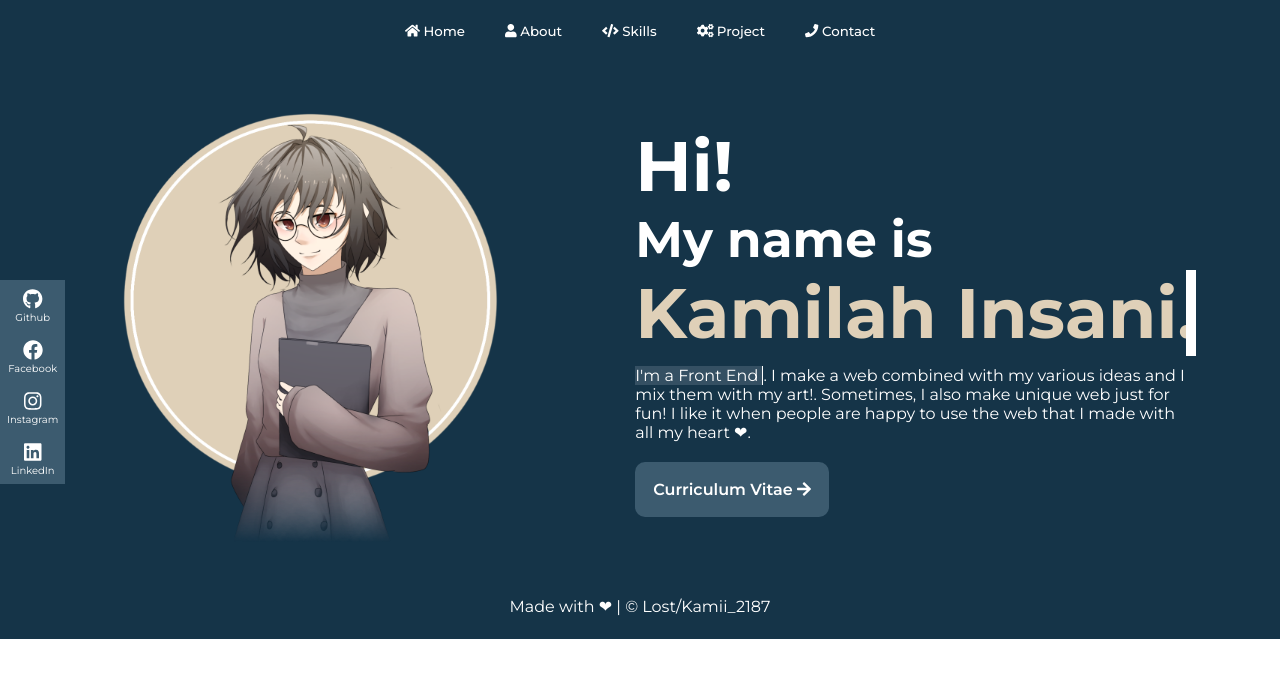
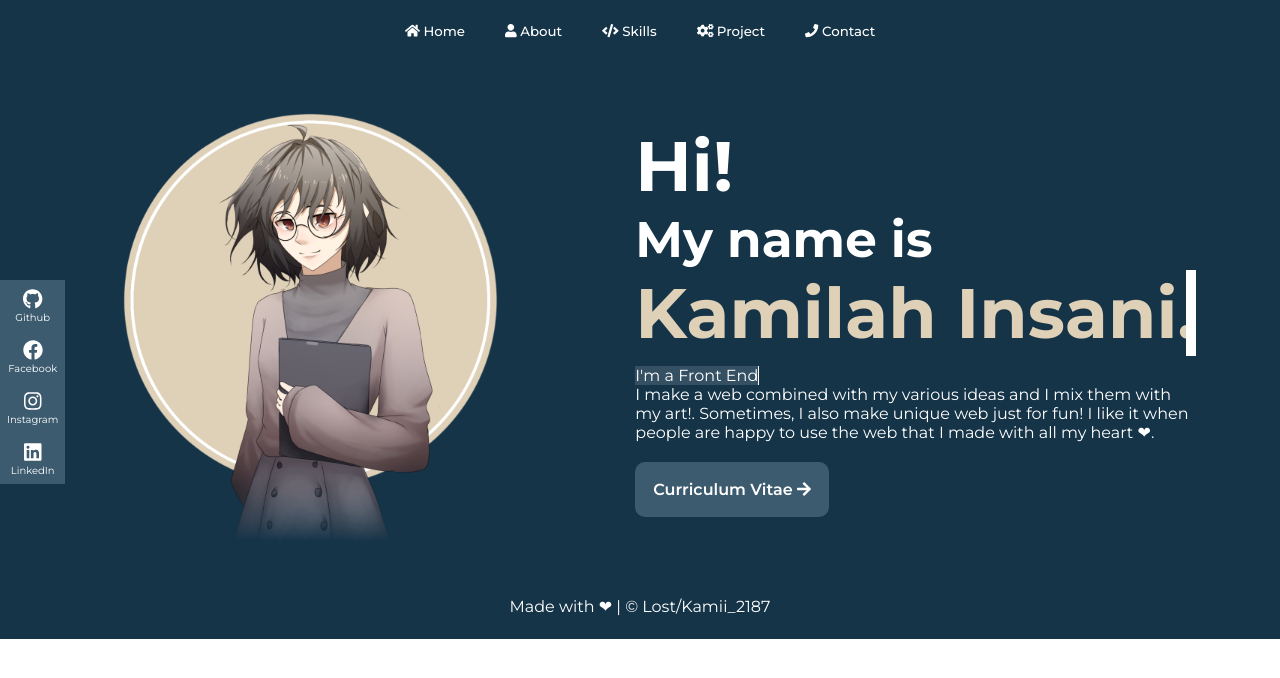
Before and after one commit to Lost1101/portfolio-v2, a React (Create React App) app: page / in a window 1280 px wide. Shown: the top 678 px of the page. Built offline with nearby package versions, Linux system fonts and the light colour scheme.

Commit message:
error deploy fix

```diff
--- a/src/App.css
+++ b/src/App.css
@@ -181,7 +181,8 @@
     blink-caret .5s step-end infinite;
 }
 
-.typewrite > .wrap {
+.typewrite > span{
+  display: inline;
   border-right: 0.08em solid #fff;
   background-color: #355063;
 }
--- a/src/components/Home.jsx
+++ b/src/components/Home.jsx
@@ -1,4 +1,3 @@
-import React, { useState, useEffect } from 'react';
 import { FontAwesomeIcon } from '@fortawesome/react-fontawesome';
 import { faArrowRight } from '@fortawesome/free-solid-svg-icons';
 import Lost from './img/Lost.png'
@@ -23,7 +22,7 @@ const Home = () => {
                 <h1 className='Intro2'>My name is</h1>
                 <h2 className='Intro3'>Kamilah Insani.</h2>
                 <div className='Home-Text'>
-                    <p><Typewriter texts={["I'm a Front End Developer", "I'm a Back End Developer", "I'm a Social Media Designer", "I'm a Digital Illustrator"]} period={1000} />. I make a web combined with my various ideas and I mix them with my art!. Sometimes, I also make unique web just for fun! I like it when people are happy to use the web that I made with all my heart ❤.</p>
+                    <p><Typewriter texts={["I'm a Front End Developer.", "I'm a Back End Developer.", "I'm a Social Media Designer.", "I'm a Digital Illustrator."]} period={1000} /> I make a web combined with my various ideas and I mix them with my art!. Sometimes, I also make unique web just for fun! I like it when people are happy to use the web that I made with all my heart ❤.</p>
                 </div>
                 <Button/>
             </div>
--- a/src/components/Typewriter.jsx
+++ b/src/components/Typewriter.jsx
@@ -33,9 +33,9 @@ const Typewriter = ({ texts, period }) => {
   }, [text, isDeleting, delta, loopNum, texts, period]);
 
   return (
-    <a className="typewrite">
+    <p className="typewrite">
       <span className="wrap">{text}</span>
-    </a>
+    </p>
   );
 };
 
```
